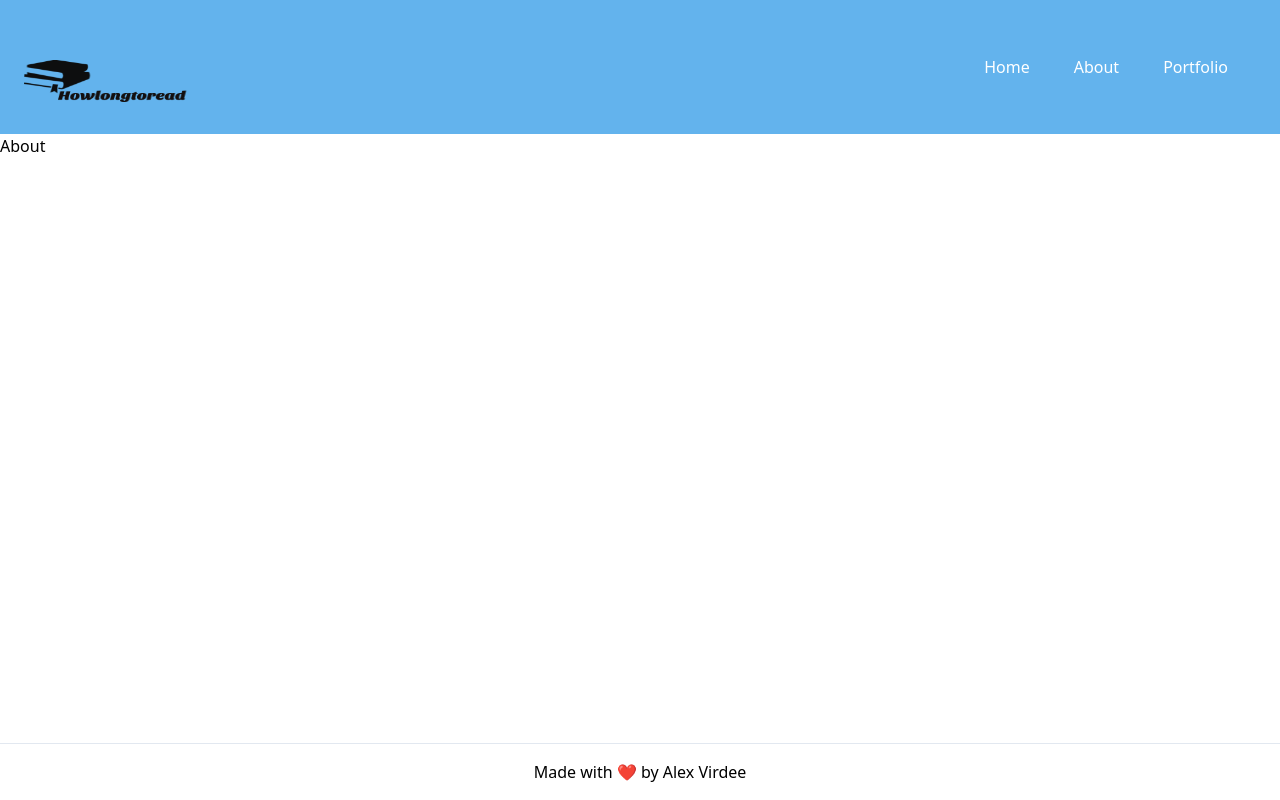
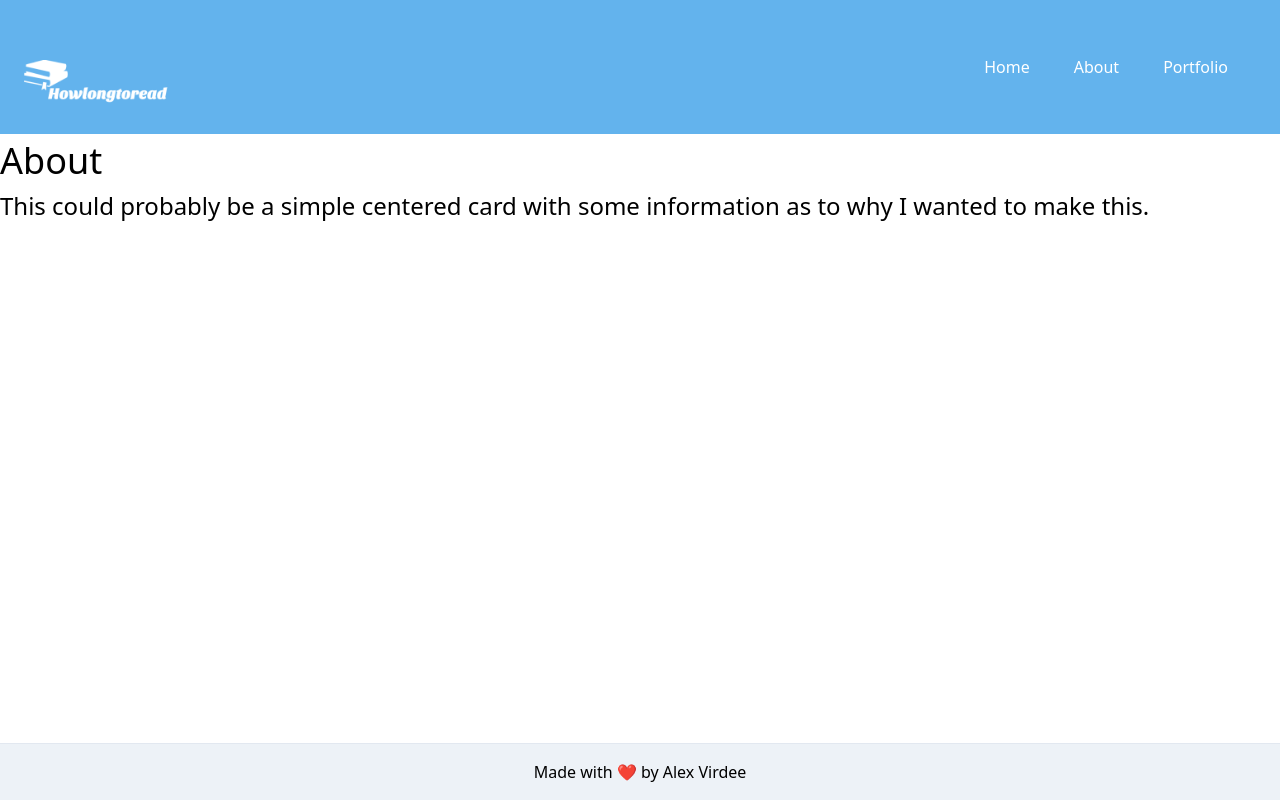
Before and after one commit to alexvirdee/howlongtoread, a React (Create React App) app: page /about in a window 1280 px wide. Built offline with nearby package versions, Linux system fonts and the light colour scheme.

Commit message:
Header update + remove yarn lock file

```diff
--- a/src/components/footer/footer.component.jsx
+++ b/src/components/footer/footer.component.jsx
@@ -4,7 +4,7 @@ import './footer.styles.scss';
 
 const Footer = () => (
     <footer>
-    <div className='footer w-full text-center border-t border-grey p-4 pin-b'>
+    <div className='footer w-full text-center border-t border-grey p-4 pin-b bg-gray-200'>
     <p className='text-md'>Made with <span>❤️</span> by Alex Virdee</p>
     </div>
     </footer>
--- a/src/components/header/header.component.jsx
+++ b/src/components/header/header.component.jsx
@@ -1,7 +1,7 @@
 import React from 'react';
 import { Link } from 'react-router-dom';
 
-import Logo from '../../assets/images/app-logo.png';
+import Logo from '../../assets/images/app-logo-white.png';
 
 import './header.styles.scss';
 
--- a/src/components/header/header.styles.scss
+++ b/src/components/header/header.styles.scss
@@ -1,4 +1,4 @@
 .logo {
-    width: 170px;
-    max-height: 50px;
+    width: 165px;
+    max-height: 60px;
 }
--- a/src/pages/about/about.component.jsx
+++ b/src/pages/about/about.component.jsx
@@ -1,7 +1,12 @@
 import React from 'react';
 
 const About = () => (
-    <h1>About</h1>
+    <div className='about'>
+        <h1 className='text-4xl'>About</h1>
+        <p className='text-2xl'>
+            This could probably be a simple centered card with some information as to why I wanted to make this.
+        </p>
+    </div>
 )
 
 export default About;
```
Also changed, not shown: src/assets/images/app-logo-white.png (added), 1 other file (tests, documents, lock files or other folders).
